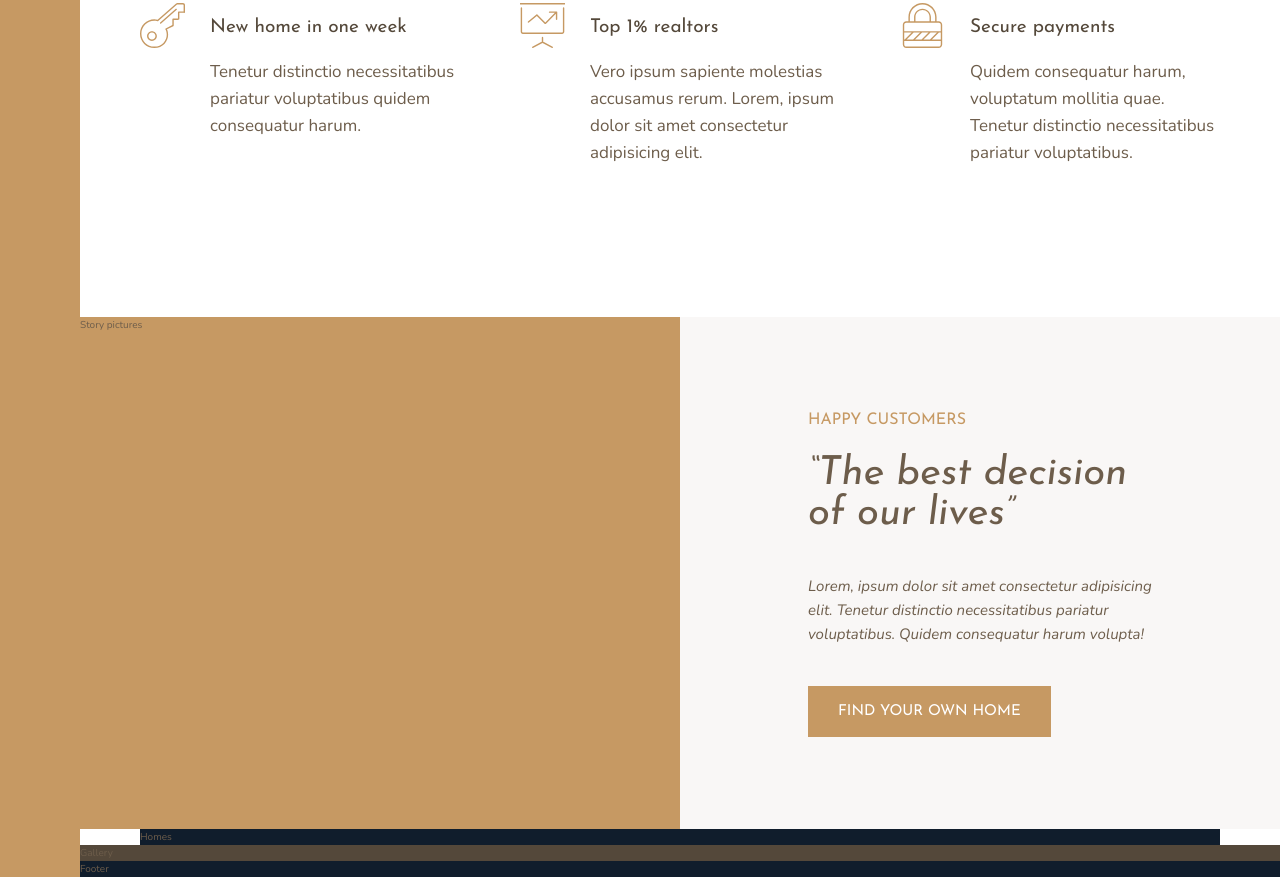
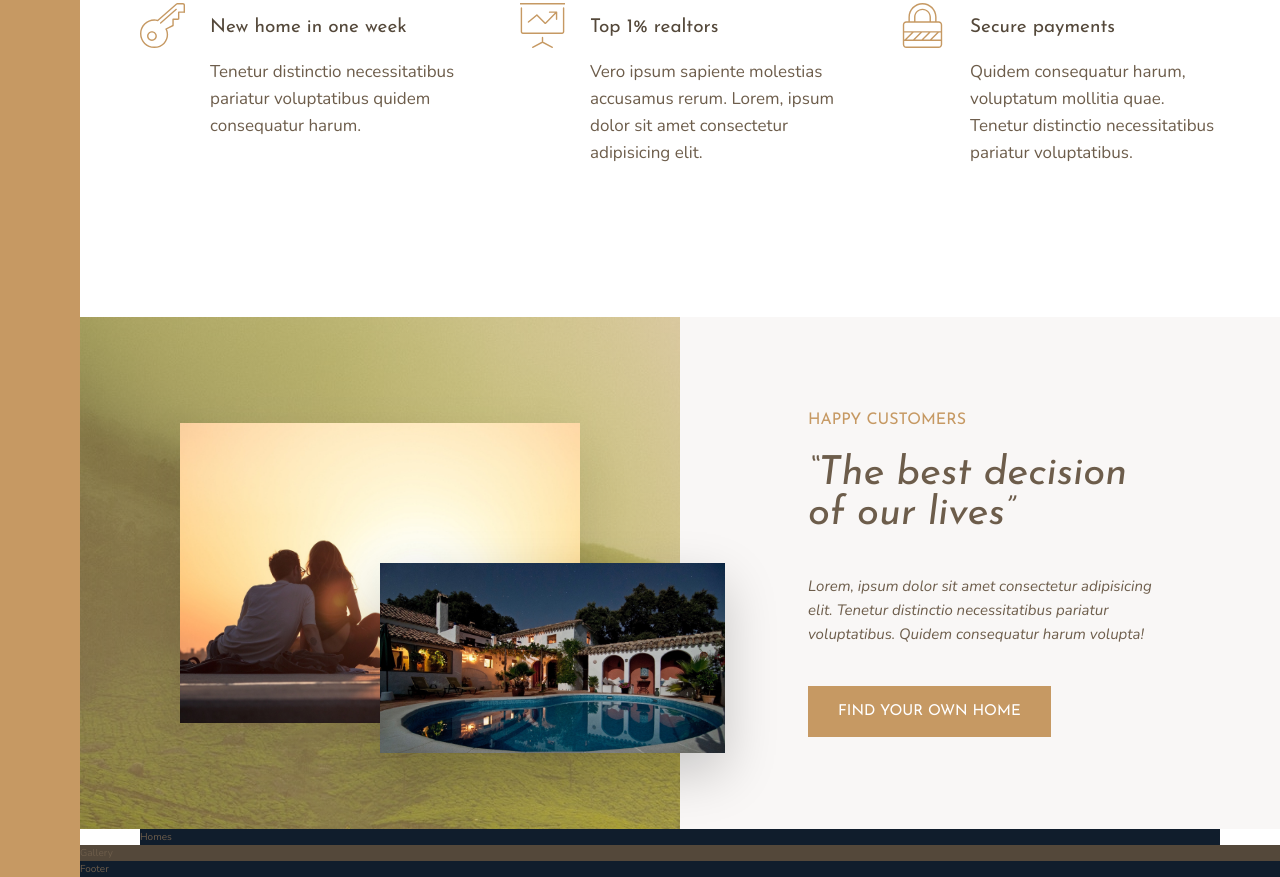
Before and after one commit to 1kevinson/CSS-and-SCSS-DESIGNS, a plain HTML site: page Nexter/code/index.html in a window 1280 px wide. Shown: the part 1022-1899 px from the top of the page. Drawn offline with nearby package versions, Linux system fonts and the light colour scheme.

Commit message:
Building the story section part 2

```diff
--- a/Nexter/code/index.html
+++ b/Nexter/code/index.html
@@ -88,7 +88,8 @@
     </section>
 
     <div class="story__pictures">
-        Story pictures
+        <img src="img/story-1.jpeg" alt="Couple with new house" class="story__img--1">
+        <img src="img/story-2.jpeg" alt="New house" class="story__img--2">
     </div>
 
     <div class="story__content">
--- a/Nexter/code/sass/_story.scss
+++ b/Nexter/code/sass/_story.scss
@@ -3,6 +3,29 @@
    &__pictures {
       background-color: $color-primary;
       grid-column: full-start / col-end 4;
+      background-image: linear-gradient(rgba($color-primary, .5),
+                        rgba($color-primary, .5)),
+                        url(../img/back.jpg);
+
+      display: grid;
+      grid-template-rows: repeat(6, 1fr);
+      grid-template-columns: repeat(6, 1fr);
+      align-items: center;
+   }
+
+   &__img--1 {
+      width: 100%;
+      grid-row: 2 / 6;
+      grid-column: 2 / 6;
+      box-shadow: 0 2rem 5rem rgba(#000, .1);
+   }
+
+   &__img--2 {
+      width: 115%;
+      z-index: 3;
+      //grid-row-start, grid-column-start, grid-row-end, grid-column-end.
+      grid-area: 4 / 4 / 6 / 7 ;
+      box-shadow: 0 2rem 5rem rgba(#000, .2);
    }
 
    &__content {
```
Also changed, not shown: Nexter/code/css/style.css.
